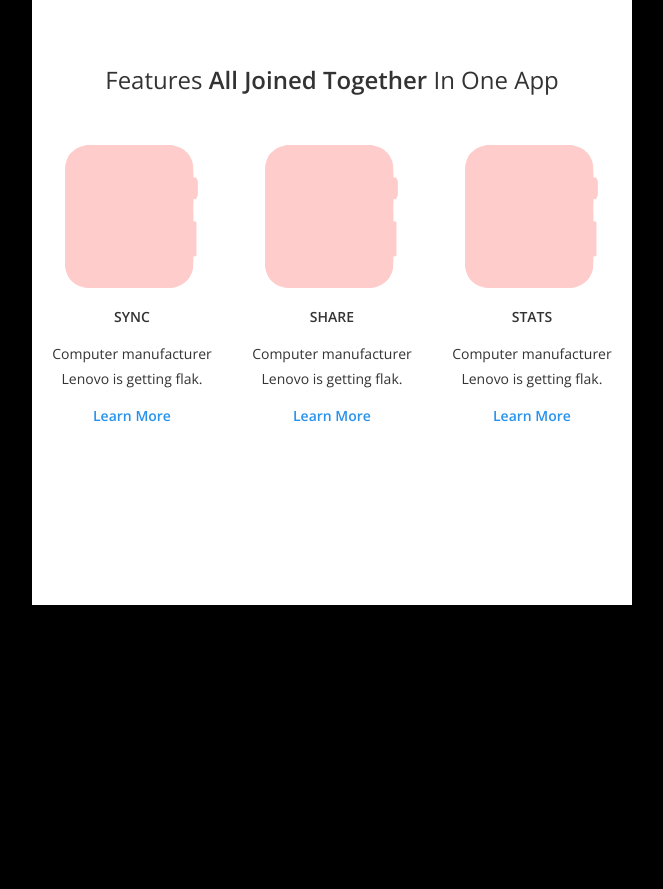
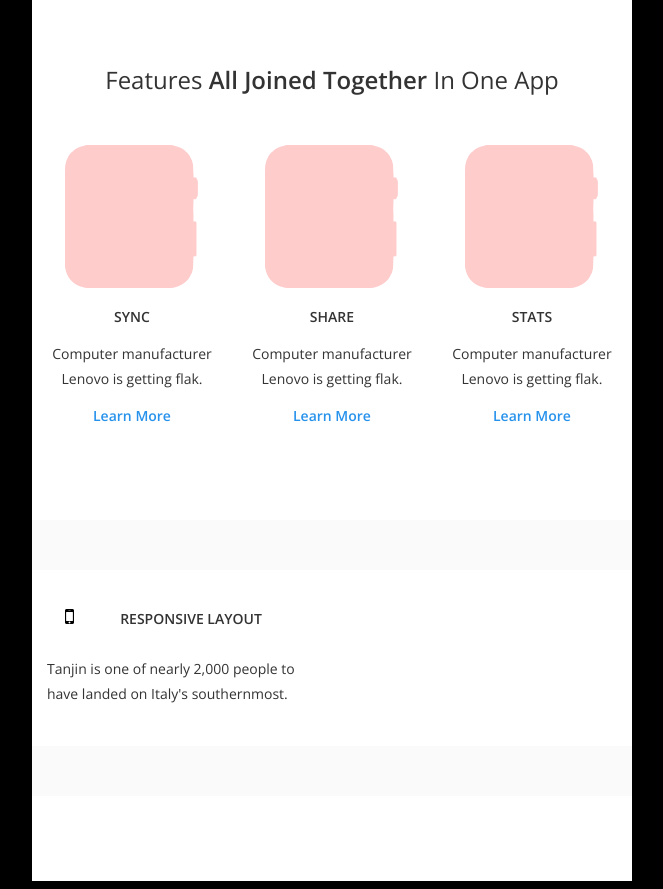
Before and after one commit to bkingo/cp-html-emails, a plain HTML site: page index.html in a window 1280 px wide. Shown: the part 1810-2699 px from the top of the page, without its empty margins (308-971 px from the left). Before the commit the page ends 2423 px from the top, so only its background shows below. Drawn offline with nearby package versions, Linux system fonts and the light colour scheme.

Commit message:
more changes.

```diff
--- a/index.html
+++ b/index.html
@@ -75,7 +75,8 @@
                         </td>
                     </tr><!-- End of Header Row -->
 
-                    <tr><!-- Start of Lets You Row -->
+                    <tr>
+                        <!-- Start of Lets You Row -->
                         <td style="background: #fafafa;">
                             <h3 style="font-family: 'Open Sans', 'Helvetica Neue', Helvetica, Arial, 'Lucida Grande', sans-serif; color: #333333; padding: 36px 0 5px 0; font-weight: 400; text-transform: uppercase; font-size: 24px;"
                                 align="center">Hero lets you...</h3>
@@ -178,7 +179,8 @@
                     </tr><!-- End of Lets You Row -->
 
 
-                    <tr><!-- Start of Advanced Row -->
+                    <tr>
+                        <!-- Start of Advanced Row -->
                         <td>
                             <table class="advance-table" width="100%" align="left" cellspacing="0" cellpadding="0"
                                 border="0" style="padding: 15px 15px 70px 15px; background: white;">
@@ -246,7 +248,8 @@
                     </tr><!-- End of Advanced Row -->
 
 
-                    <tr><!-- Start of One Solution Row -->
+                    <tr>
+                        <!-- Start of One Solution Row -->
                         <td>
                             <table class="one-solution-table" width="100%" align="left" cellspacing="0" cellpadding="0"
                                 border="0" style="padding: 50px 0; background: #141414;">
@@ -260,44 +263,53 @@
                     </tr><!-- End of One Solution Row -->
 
 
-                    <tr><!-- Start of Join Together Row -->
+                    <tr>
+                        <!-- Start of Join Together Row -->
                         <td>
-                            <table class="advance-table" width="100%" align="left" cellspacing="0" cellpadding="0" border="0"
-                                style="padding: 25px 0 75px; background: white;">
+                            <table class="advance-table" width="100%" align="left" cellspacing="0" cellpadding="0"
+                                border="0" style="padding: 25px 0 75px; background: white;">
                                 <tr>
                                     <td>
-                                        <h3 style="font-family: 'Open Sans', 'Helvetica Neue', Helvetica, Arial, 'Lucida Grande', sans-serif; color: #333333; font-weight: 300; text-transform: capitalize; font-size: 24px; padding: 36px 0 5px 0;" align="center">Features <span style="font-weight: 600;">All Joined Together</span> in One App</h3>
+                                        <h3 style="font-family: 'Open Sans', 'Helvetica Neue', Helvetica, Arial, 'Lucida Grande', sans-serif; color: #333333; font-weight: 300; text-transform: capitalize; font-size: 24px; padding: 36px 0 5px 0;"
+                                            align="center">Features <span style="font-weight: 600;">All Joined
+                                                Together</span> in One App</h3>
                                     </td>
                                 </tr>
 
                                 <tr>
                                     <td>
                                         <!-- Start of Left Column -->
-                                        <table class="column-table" width="33.33%" align="left" cellspacing="0" cellpadding="0" border="0"
-                                            style="padding: 20px 0; background: white;">
+                                        <table class="column-table" width="33.33%" align="left" cellspacing="0"
+                                            cellpadding="0" border="0" style="padding: 20px 0; background: white;">
                                             <tr>
                                                 <td align="center"><img src="/img/watch_screen.png" alt=""></td>
                                             </tr>
                                             <tr>
                                                 <td align="center">
-                                                    <h5 style="font-family: 'Open Sans', 'Helvetica Neue', Helvetica, Arial, 'Lucida Grande', sans-serif; color: #333333; font-weight: 600; text-transform: uppercase; font-size: 14px; margin: 0; padding: 15px 0;">Sync</h5>
+                                                    <h5
+                                                        style="font-family: 'Open Sans', 'Helvetica Neue', Helvetica, Arial, 'Lucida Grande', sans-serif; color: #333333; font-weight: 600; text-transform: uppercase; font-size: 14px; margin: 0; padding: 15px 0;">
+                                                        Sync</h5>
                                                 </td>
                                             </tr>
                                             <tr>
                                                 <td align="center">
-                                                    <p style="font-family: 'Open Sans', 'Helvetica Neue', Helvetica, Arial, 'Lucida Grande', sans-serif; color: #333333; font-weight: 400; line-height: 1.8; font-size: 14px; margin: 0; padding: 0 0 15px 0;">Computer manufacturer Lenovo is getting flak.</p>
+                                                    <p
+                                                        style="font-family: 'Open Sans', 'Helvetica Neue', Helvetica, Arial, 'Lucida Grande', sans-serif; color: #333333; font-weight: 400; line-height: 1.8; font-size: 14px; margin: 0; padding: 0 0 15px 0;">
+                                                        Computer manufacturer Lenovo is getting flak.</p>
                                                 </td>
                                             </tr>
                                             <tr>
                                                 <td align="center">
-                                                    <a href="#" style="font-family: 'Open Sans', 'Helvetica Neue', Helvetica, Arial, 'Lucida Grande', sans-serif; color: #2792ec; text-decoration: none; font-weight: 600; font-size: 14px;">Learn More</a>
+                                                    <a href="#"
+                                                        style="font-family: 'Open Sans', 'Helvetica Neue', Helvetica, Arial, 'Lucida Grande', sans-serif; color: #2792ec; text-decoration: none; font-weight: 600; font-size: 14px;">Learn
+                                                        More</a>
                                                 </td>
                                             </tr>
                                         </table><!-- End of Column -->
 
                                         <!-- Start of Middle Column -->
-                                        <table class="column-table" width="33.33%" align="left" cellspacing="0" cellpadding="0" border="0"
-                                            style="padding: 20px 0; background: white;">
+                                        <table class="column-table" width="33.33%" align="left" cellspacing="0"
+                                            cellpadding="0" border="0" style="padding: 20px 0; background: white;">
                                             <tr>
                                                 <td align="center"><img src="/img/watch_screen.png" alt=""></td>
                                             </tr>
@@ -325,8 +337,8 @@
                                         </table><!-- End of Column -->
 
                                         <!-- Start of Right Column -->
-                                        <table class="column-table" width="33.33%" align="left" cellspacing="0" cellpadding="0" border="0"
-                                            style="padding: 20px 0; background: white;">
+                                        <table class="column-table" width="33.33%" align="left" cellspacing="0"
+                                            cellpadding="0" border="0" style="padding: 20px 0; background: white;">
                                             <tr>
                                                 <td align="center"><img src="/img/watch_screen.png" alt=""></td>
                                             </tr>
@@ -358,11 +370,58 @@
                         </td>
                     </tr><!-- End of Join Together Row -->
 
+                    <tr><!-- Start of Detail Row -->
+                        <td>
+                            <table class="detail-table" width="100%" align="left" cellspacing="0" cellpadding="0"
+                                border="0" style="padding: 50px 0; background: #fafafa;">
+                                <tr>
+                                    <td>
+
+                                        <table class="one-row-table" width="100%" align="left" cellspacing="0" cellpadding="0" border="0"
+                                            style="padding: 0; background: white;">
+                                            <tr>
+                                                <td>
+                                                    <!-- Start of Column row -->
+                                                    <table class="column-table" width="50%" align="left" cellspacing="0" cellpadding="0" border="0"
+                                                        style="padding: 25px 15px; background: white;">
+                                                        <tr>
+                                                            <td>
+                                                                <!-- Start of icon table -->
+                                                                <table class="icon-table" width="100%" align="left" cellspacing="0" cellpadding="0" border="0">
+                                                                    <td>
+                                                                        <img src="/img/phone_icon.png" alt="">
+                                                                    </td>
+                                                                    <td
+                                                                        style="font-family: 'Open Sans', 'Helvetica Neue', Helvetica, Arial, 'Lucida Grande', sans-serif; color: #333333; padding: 0 0 0 15px; font-weight: 600; text-transform: uppercase; font-size: 14px;">Responsive Layout</td>
+
+                                                                </table>
+                                                                <!-- end of icon table -->
+                                                            </td>
+                                                        </tr>
+
+                                                        <tr>
+                                                            <td>
+                                                                <p
+                                                                    style="font-family: 'Open Sans', 'Helvetica Neue', Helvetica, Arial, 'Lucida Grande', sans-serif; color: #333333; font-weight: 400; line-height: 1.8; font-size: 14px;">
+                                                                    Tanjin is one of nearly 2,000 people to have landed on Italy's southernmost.</p>
+                                                            </td>
+                                                        </tr>
+                                                    </table>
+                                                    <!-- end of Column row -->
+                                                </td>
+                                            </tr>
+                                        </table>
+                                    </td>
+                                </tr>
+                            </table>
+                        </td>
+                    </tr><!-- End of Detail Row -->
+
                     <tr>
                         <!--  -->
                         <td>
-                            <table class="advance-table" width="100%" align="left" cellspacing="0" cellpadding="0" border="0"
-                                style="padding: 15px 15px 70px 15px; background: white;"></table>
+                            <table class="advance-table" width="100%" align="left" cellspacing="0" cellpadding="0"
+                                border="0" style="padding: 15px 15px 70px 15px; background: white;"></table>
                         </td>
                     </tr><!-- -->
 
```
